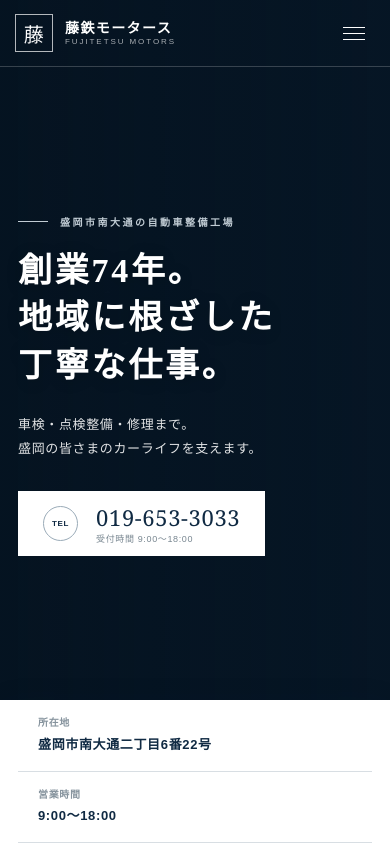
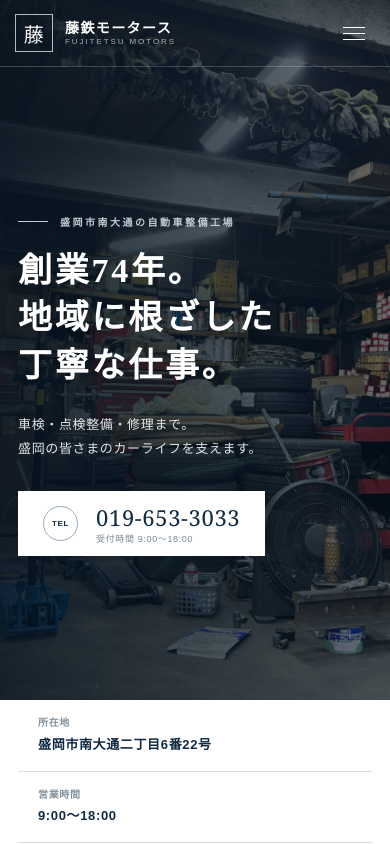
Before and after one commit to H-Suzukaze/fujitetsu-motors, a plain HTML site: page index.html in a window 390 px wide. Shown: the top 844 px of the page. Drawn offline with Linux system fonts and the light colour scheme.

Commit message:
Update workshop-photos.css

```diff
--- a/workshop-photos.css
+++ b/workshop-photos.css
@@ -2,7 +2,7 @@
 .hero-bg {
   background:
     linear-gradient(90deg, rgba(5, 19, 32, .95) 0%, rgba(5, 19, 32, .78) 42%, rgba(5, 19, 32, .48) 100%),
-    url("assets/workshop-tires.jpg") center 57% / cover no-repeat;
+    url("workshop-tires.jpg") center 57% / cover no-repeat;
 }
 
 .workshop-photo {
@@ -128,7 +128,7 @@
   .hero-bg {
     background:
       linear-gradient(90deg, rgba(5, 19, 32, .9), rgba(5, 19, 32, .6)),
-      url("assets/workshop-tires.jpg") center 56% / cover no-repeat;
+      url("workshop-tires.jpg") center 56% / cover no-repeat;
   }
 
   .workshop-photo {
```
